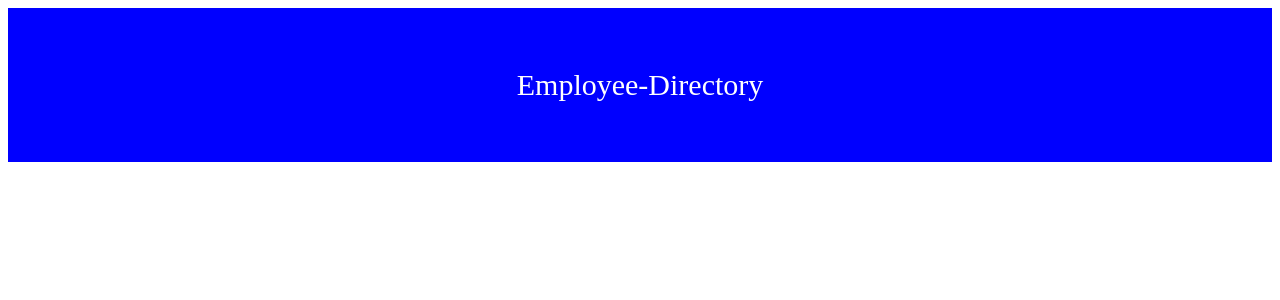
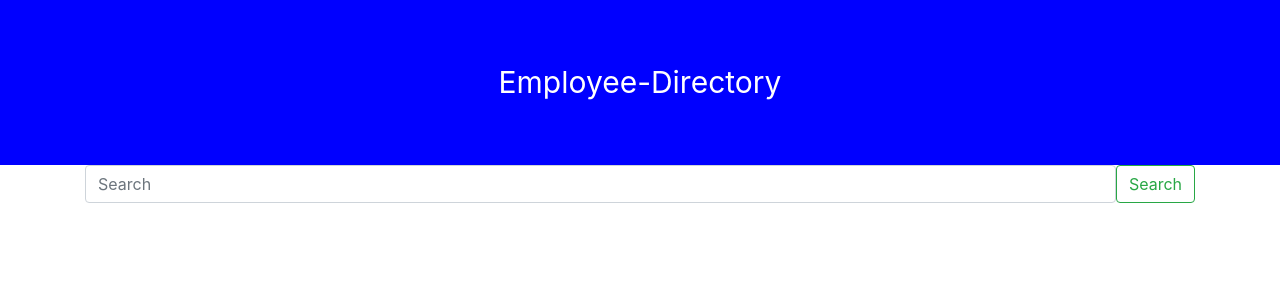
Before and after one commit to JosephRhines/employee-directory, a React (Create React App) app: page / in a window 1280 px wide. Shown: the top 300 px of the page. Built offline with nearby package versions, Linux system fonts and the light colour scheme.

Commit message:
I installed bootstrap and imported it on my index.js file. I also correct code on my export code on the Search.js page so now the search input and button display on the screen

```diff
--- a/package.json
+++ b/package.json
@@ -7,6 +7,7 @@
     "@testing-library/react": "^11.2.5",
     "@testing-library/user-event": "^12.8.1",
     "axios": "^0.21.1",
+    "bootstrap": "^4.6.0",
     "react": "^17.0.1",
     "react-dom": "^17.0.1",
     "react-scripts": "4.0.3",
--- a/src/App.js
+++ b/src/App.js
@@ -1,10 +1,15 @@
 import Header from "./components/Header";
+import Search from "./components/Search";
 
 function App() {
   return (
-    <div>
-      <Header/>
+    <>
+    <Header/>
+    <div className="container">
+
+      <Search/>
     </div>
+    </>
   );
 }
 
--- /dev/null
+++ b/src/components/Search.js
@@ -0,0 +1,19 @@
+import React from "react"
+
+
+
+function Search(){
+return (
+<div><form className="d-flex">
+<input className="form-control me-2" type="search" placeholder="Search" aria-label="Search"/>
+<button className="btn btn-outline-success" type="submit">Search</button>
+</form>
+</div>
+
+);
+
+
+
+}
+
+export default Search;
--- a/src/index.js
+++ b/src/index.js
@@ -1,6 +1,7 @@
 import React from 'react';
 import ReactDOM from 'react-dom';
 import App from './App';
+import 'bootstrap/dist/css/bootstrap.min.css';
 
 
 ReactDOM.render(<App />, document.getElementById('root'));
```
Also changed, not shown: 1 other file (tests, documents, lock files or other folders).
